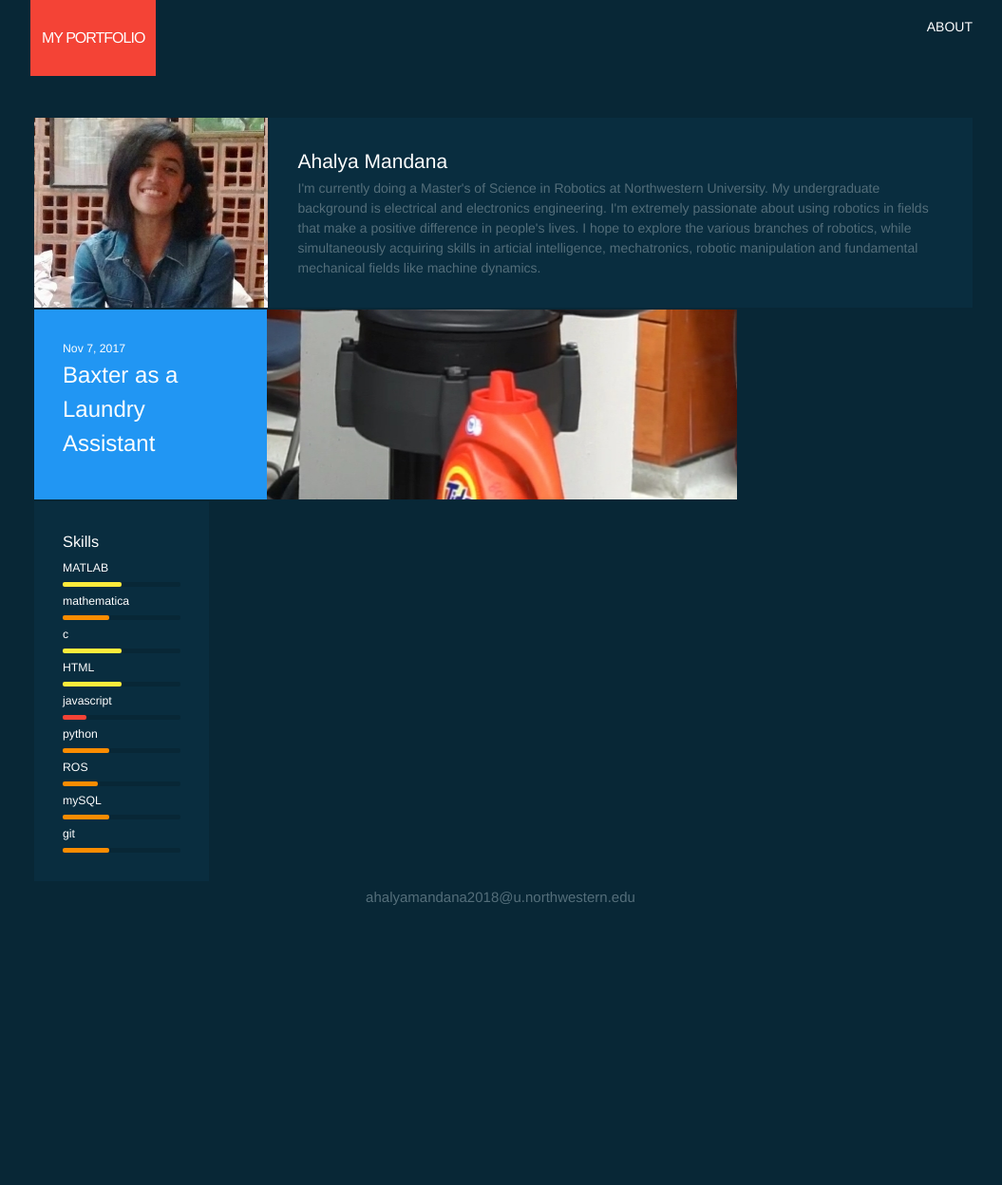
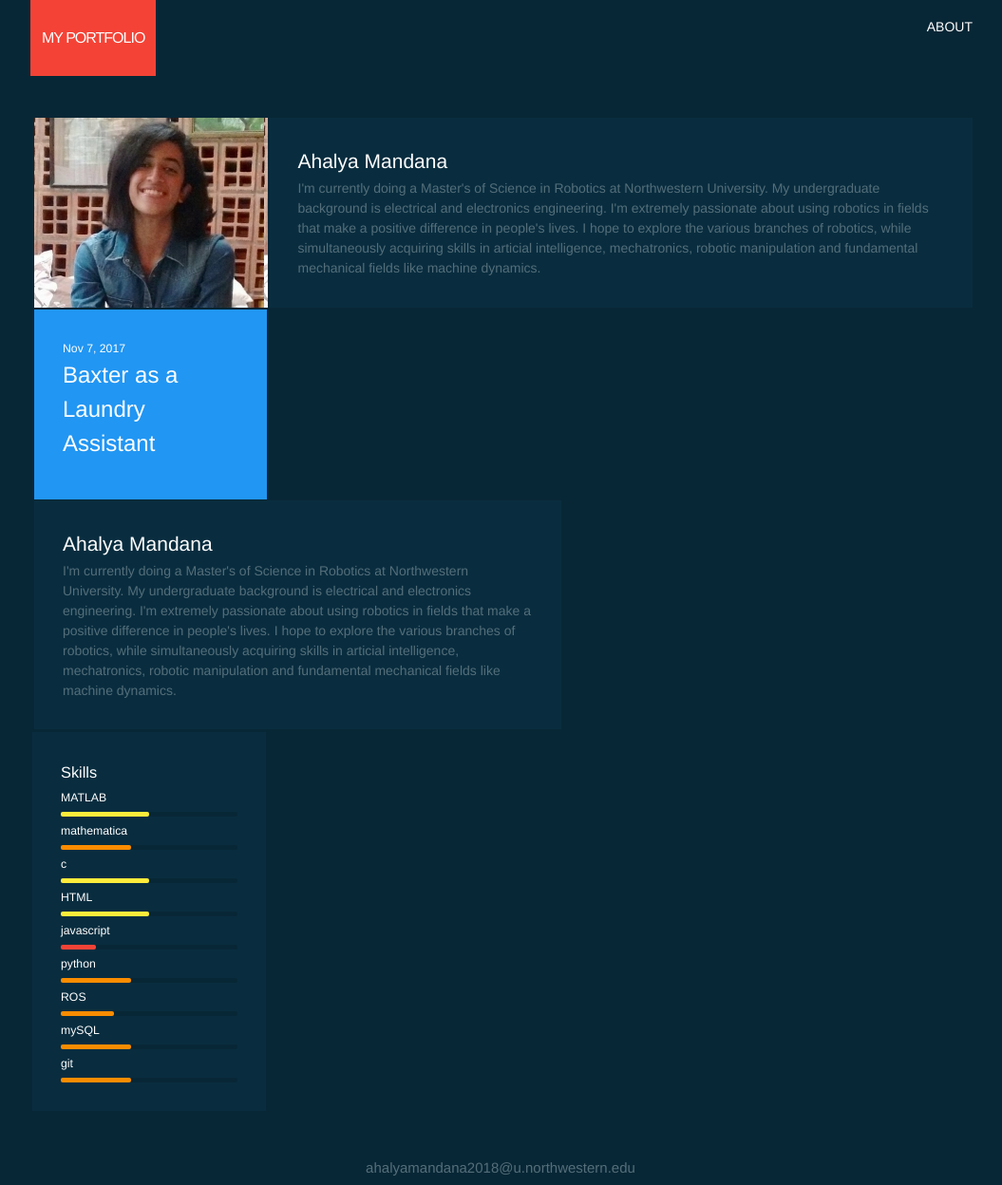
Before and after one commit to am2512/am2512.github.io, a Jekyll site: the page built from index.html, in a window 1280 px wide. Shown: the whole page at 95% size, without its empty margins (112-1167 px from the left). Built offline with Jekyll 4.4.1, drawn with Linux system fonts in a browser that asks for light colours; before the commit the page ends 1006 px from its top, so only the background shows below that.

Commit message:
Formatting content

```diff
--- a/_posts/2016-03-30-welcome-to-jekyll.markdown
+++ b/_posts/2016-03-30-welcome-to-jekyll.markdown
@@ -18,7 +18,7 @@ Our goal was to get Baxter to thread and unthread the lid of a Tide bottle. We w
 AR tags were used for identification of the Tide bottle lid. The AR tags provided very accurate information about the pose and orientation of the lid, and then we used the IK Solver Service to obtain the joint angles for Baxter's arm. The Github repository for the group project, along with the code, can be found <i><b>[here](https://github.com/am2512/baxter_final_project).</b></i>
 
 <br>
-<br>
+
 Skills involved in the project:
 <ul>
       <li> ROS </li>
@@ -27,6 +27,7 @@ Skills involved in the project:
       <li> Python </li>
       <li> OpenCV </li>
     </ul>
-<style>p.indent{ padding-left: 3em }</style>
+<br>
+
 <iframe src="https://player.vimeo.com/video/246549829" width="640" height="360" frameborder="0" webkitallowfullscreen mozallowfullscreen allowfullscreen></iframe>
 <p><a href="https://vimeo.com/246549829">Baxter Research Robot Threading/Unthreading a Lid</a> from <a href="https://vimeo.com/numsr">MSR at Northwestern</a> on <a href="https://vimeo.com">Vimeo</a>.</p>
--- a/index.html
+++ b/index.html
@@ -35,9 +35,15 @@ layout: default
       </div>
 
 
-       <div class="block glass"  style="background-image:url(assets/1.jpg)">
-
-
+      <div class="col col-9">
+        <div class="block glass">
+            <div class="block-body">
+                <h2>Ahalya Mandana</h2>
+                <p class="grey-text">I'm currently doing a Master's of Science in Robotics at Northwestern University. My undergraduate background is electrical and electronics engineering. I'm extremely passionate about using robotics in fields that make a positive difference in people's lives. I hope to explore the various branches of robotics, while simultaneously acquiring skills in articial intelligence, mechatronics, robotic manipulation and fundamental mechanical fields like machine dynamics.</p>
+            </div>
+        </div>
+      </div>
+  </div>
 
 
     {% endfor %}
```
